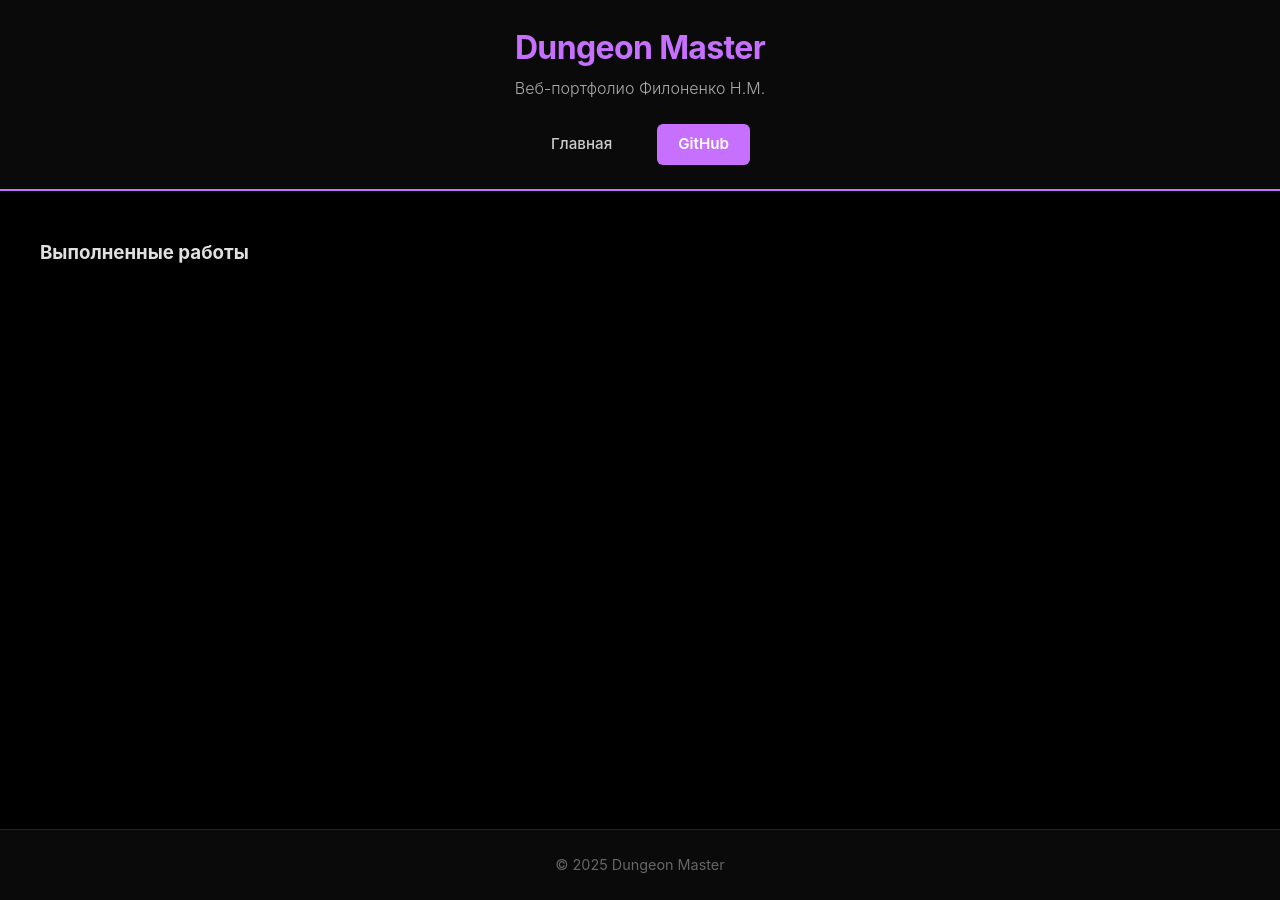
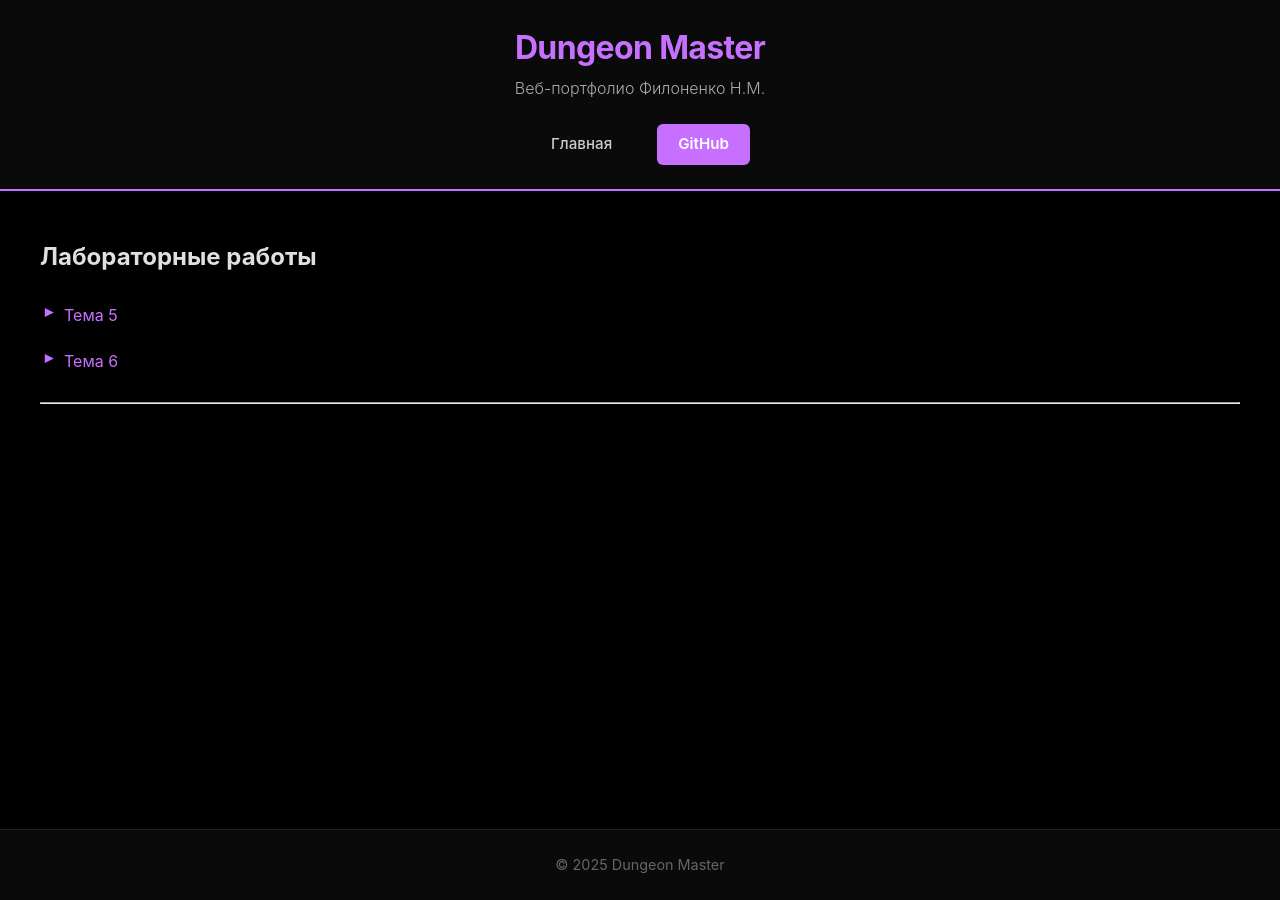
Before and after one commit to JunHerz/JunHerz.github.io, a Jekyll site: the page built from courses/1-course/ITM.md, in a window 1280 px wide. Built offline with Jekyll 4.4.1, drawn with Linux system fonts in a browser that asks for light colours.

Commit message:
Update ITM.md

```diff
--- a/courses/1-course/ITM.md
+++ b/courses/1-course/ITM.md
@@ -3,4 +3,8 @@ layout: default
 title: "Информационные технологии в математике"
 ---
 
-### Выполненные работы
+## Лабораторные работы
+- [Тема 5](https://drive.google.com/drive/folders/1ys_Kx9onxe9HD5rJuUfRoqFzNUgizmOG?usp=drive_link)
+- [Тема 6](https://drive.google.com/drive/folders/14bn2DS0lti9t5ELLykMBXeBqcDLesZjg?usp=drive_link)
+
+---
```
